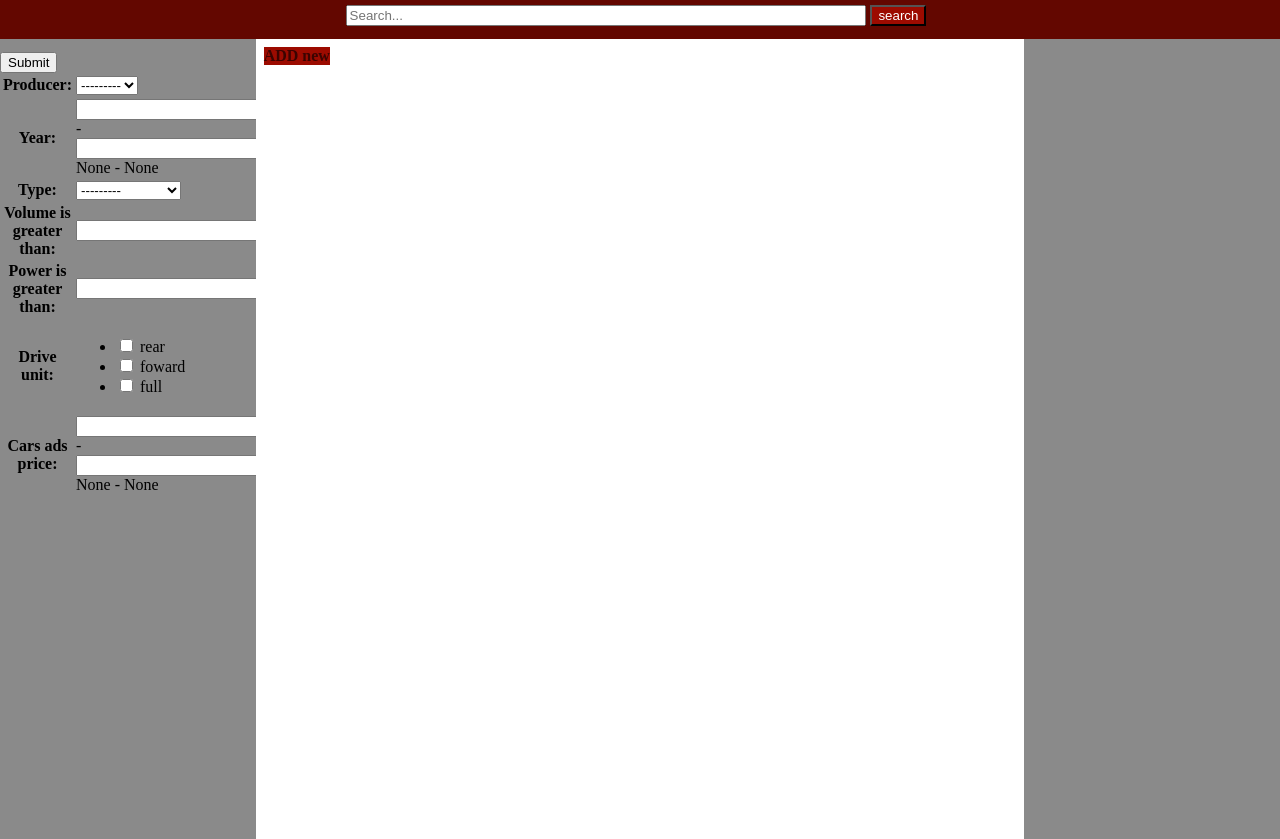
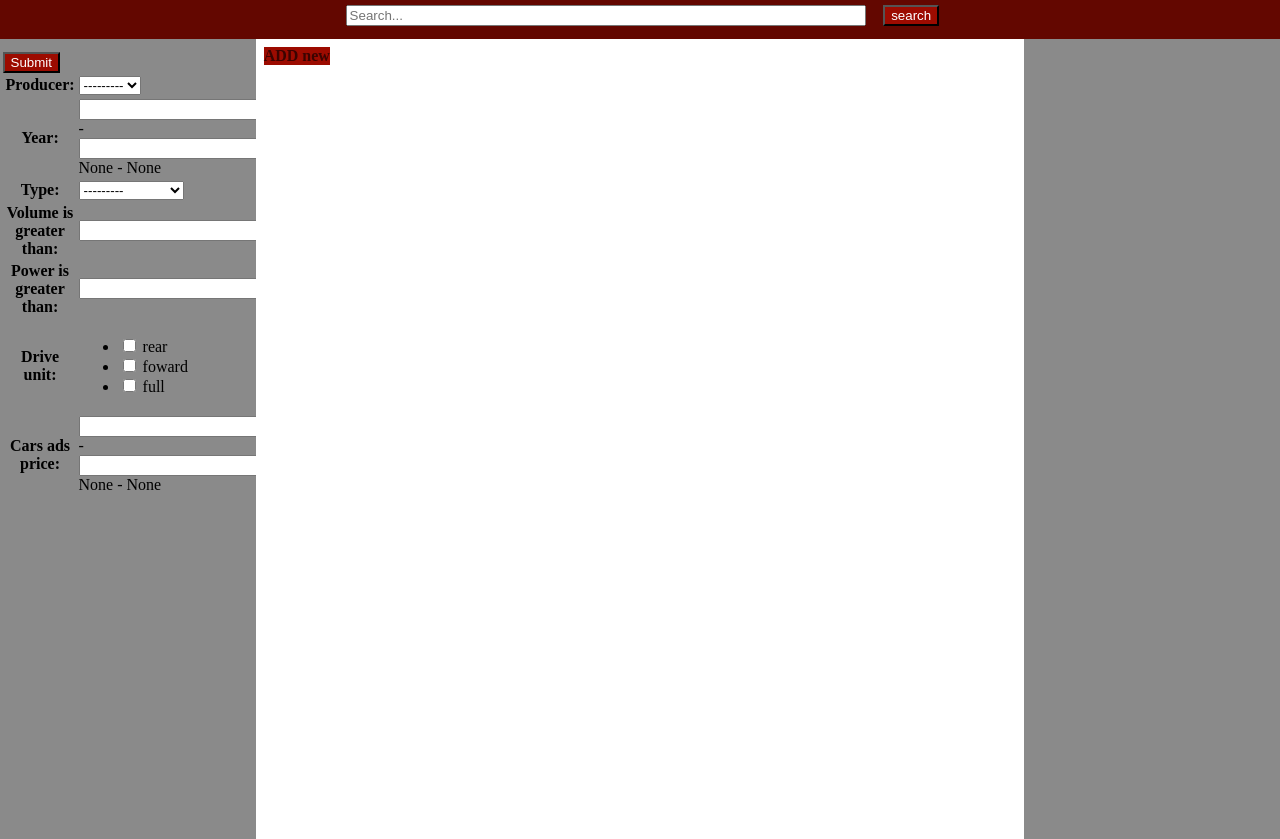
Before and after one commit to Ktwru/Qatalogue, a Django app: page /ads/cars in a window 1280 px wide. Shown: the part 121-960 px from the top of the page. Run offline with Django 3.2, Linux system fonts and the light colour scheme; data that the repository does not hold is empty.

Commit message:
form styles

```diff
--- a/qatalogue/static/css/base.css
+++ b/qatalogue/static/css/base.css
@@ -1,5 +1,11 @@
 html{
     background-color: #8a8a8a;
+}
+
+input[type=submit] {
+    color: white;
+    background-color: #9c0b00;
+    margin-left: 1%;
 }
 
 .header {
--- a/qatalogue/templates/ads.html
+++ b/qatalogue/templates/ads.html
@@ -2,9 +2,9 @@
 {% block title %}{{category_name}}{% endblock title %}
 {% block header_name %}{{category_name}}{% endblock header_name %}
 {% block option %}
-    <table width="20%"><form action="" method="get">
+    <table  style="margin-left: 1%" width="20%"><form action="" method="get">
         {{ filter.form.as_table }}
-        <input type="submit"/>
+        <input class="but" type="submit"/>
     </form></table>
 {% endblock option%}
 {% block content%}
--- a/qatalogue/templates/new_ad.html
+++ b/qatalogue/templates/new_ad.html
@@ -4,7 +4,7 @@
 {% block content %}
     <form method = "POST" enctype="multipart/form-data">
     {% csrf_token %}
-    <table>
+    <table style="margin-left: 1%">
     {{form}}
     </table>
     <input type="submit" value="confirm">
--- a/qatalogue/templates/registration/edit.html
+++ b/qatalogue/templates/registration/edit.html
@@ -5,9 +5,9 @@
     {{user.get_username}}
     <form method = "POST" enctype="multipart/form-data" class="NewThread">
     {% csrf_token %}
-    <table>
+    <table style="margin-left: 1%">
     {{form}}
     </table>
-    <input type="submit" value="confirm" class="confirm">
+    <input type="submit" value="confirm" class="but">
     </form>
 {% endblock content %}
--- a/qatalogue/templates/registration/login.html
+++ b/qatalogue/templates/registration/login.html
@@ -15,7 +15,7 @@
     {% endif %}
 {% endif %}
 
-<form method="post" action="{% url 'login' %}">
+<form style="margin-left: 1%" method="post" action="{% url 'login' %}">
 {% csrf_token %}
 
 <div>
@@ -28,7 +28,7 @@
 </div>
 
 <div>
-  <input type="submit" value="login" />
+  <input class="but" type="submit" value="login" />
   <input type="hidden" name="next" value="{{ next }}" />
 </div>
 </form>
--- a/qatalogue/templates/registration/registration.html
+++ b/qatalogue/templates/registration/registration.html
@@ -5,7 +5,7 @@
     {{error}}
     <form method = "POST" enctype="multipart/form-data" class="NewThread">
     {% csrf_token %}
-    <table>
+    <table style="margin-left: 1%">
     {{form}}
     </table>
     <input type="submit" value="confirm" class="confirm">
--- a/qatalogue/templates/review.html
+++ b/qatalogue/templates/review.html
@@ -12,7 +12,7 @@
 
     <form method = "POST" enctype="multipart/form-data">
     {% csrf_token %}
-    <table>
+    <table style="margin-left: 1%">
     {{form}}
     </table>
     <input type="submit" value="confirm">
```
